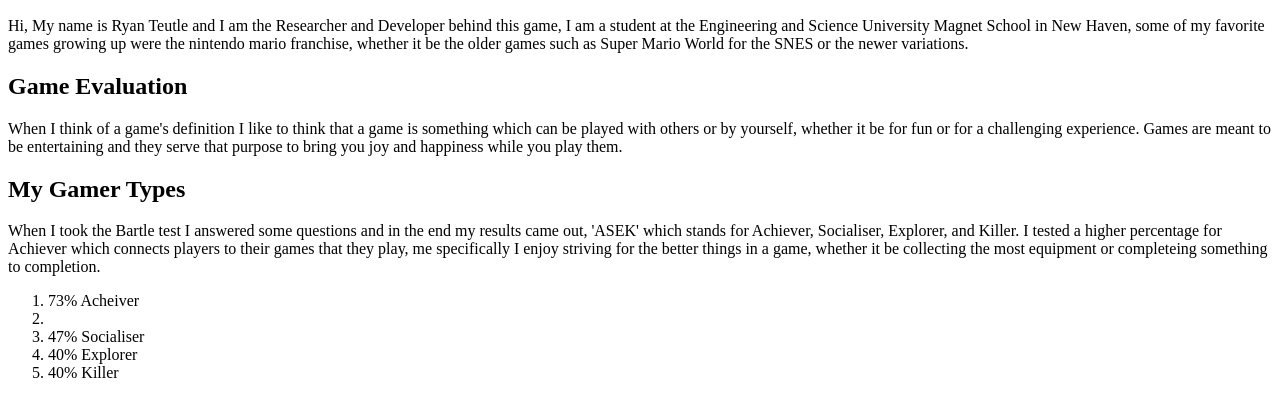
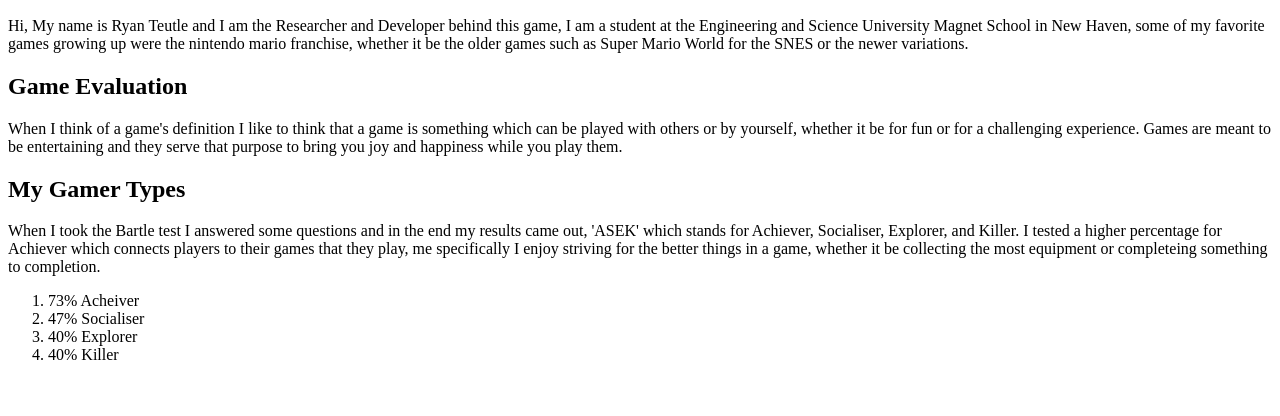
Before and after one commit to RyanTeutle1/game, a plain HTML site: page about.html in a window 1280 px wide. Shown: the part 186-602 px from the top of the page. Drawn offline with Linux system fonts and the light colour scheme.

Commit message:
Update about.html

```diff
--- a/about.html
+++ b/about.html
@@ -33,7 +33,7 @@
       <h2>My Gamer Types</h2>
       <p> When I took the Bartle test I answered some questions and in the end my results came out, 'ASEK' which stands for Achiever, Socialiser, Explorer, and Killer. I tested a higher percentage for Achiever which connects players to their games that they play, me specifically I enjoy striving for the better things in a game, whether it be collecting the most equipment or completeing something to completion.</p>
       <ol>
-          <li>73% Acheiver<li>
+          <li>73% Acheiver</li>
           <li>47% Socialiser</li>
           <li>40% Explorer</li>
           <li>40% Killer</li>
```
